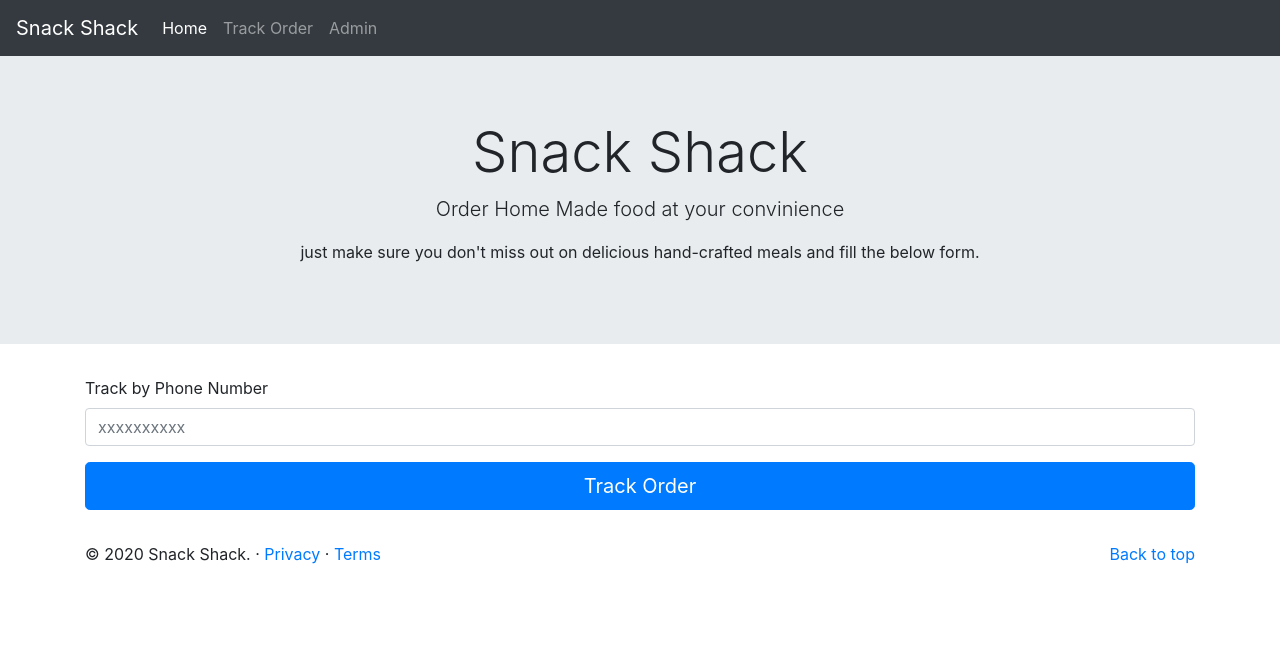
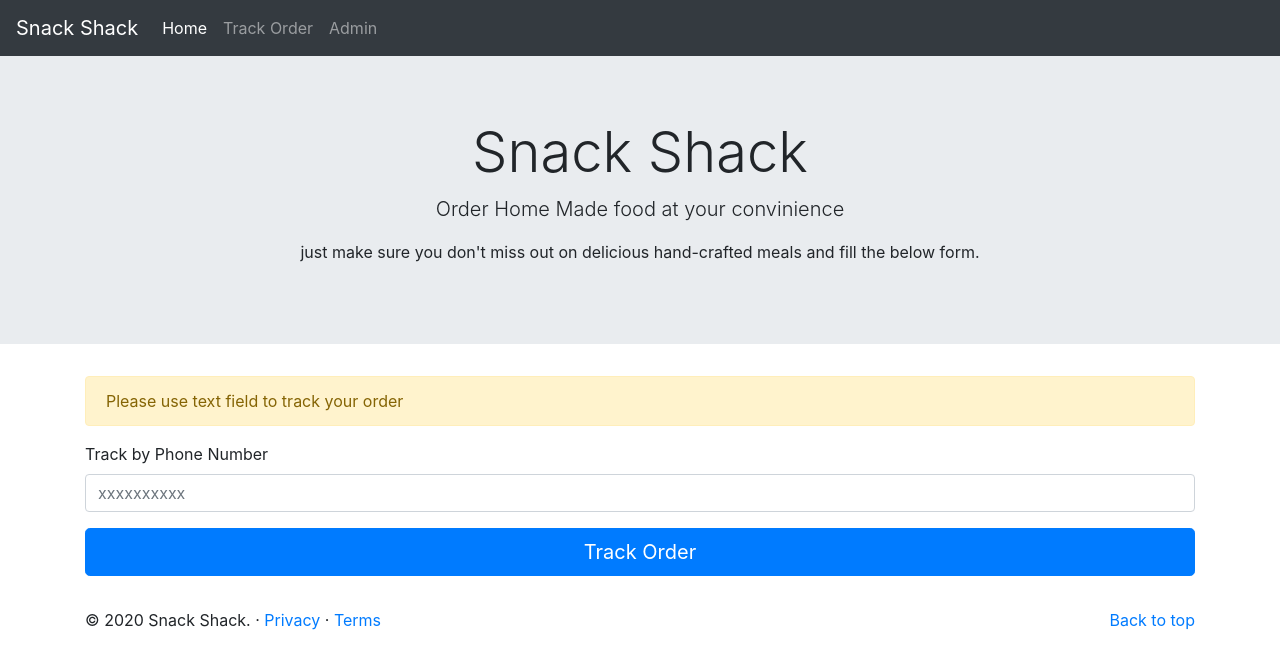
Before and after one commit to hirenscode/snack-shack, a React (Create React App) app: page /track-orders in a window 1280 px wide. Shown: the top 668 px of the page. Built offline with nearby package versions, Linux system fonts and the light colour scheme.

Commit message:
Functionality upto Tracking Order, with proper alerts

```diff
--- a/src/components/TrackOrders.js
+++ b/src/components/TrackOrders.js
@@ -8,7 +8,8 @@ const TrackOrders = (props) => {
 
     const [trackId, setTrackId] = useState(null);
     const [trackBy, setTrackBy] = useState("");  //email
-    const [message, setMessage] = useState("Please use above field to track your order");
+    const [message, setMessage] = useState("Please use text field to track your order");
+    const [messageClass, setMessageClass] = useState("alert alert-warning show");
     const [orders, setOrders] = useState([]);
 
     const handleInputChange = e => {
@@ -20,6 +21,15 @@ const TrackOrders = (props) => {
     }
 
     const trackOrder = (e) => {
+        if(trackId == null || trackBy == null || trackBy === "" || trackId === "") {
+            setMessage("Please use text field to track your order, we cannot track your order without that information.");
+            setMessageClass("alert alert-danger show");
+            setOrders([]);
+            return
+        } else {
+            setMessage("")
+            setMessageClass("alert collapse")
+        }
         firebase
             .firestore()
             .collection("orders")
@@ -41,13 +51,10 @@ const TrackOrders = (props) => {
             ))}
 
         </table>
-    } else {
-        cardOrMessage = <div className="alert alert-primary" role="alert">
-            {message}
-        </div>
     }
 
     return<>
+    <div className={messageClass} role="alert"> {message} </div>
         <form>
             {/*onSubmit={trackOrder}>*/}
             <div className="form-group">
```
